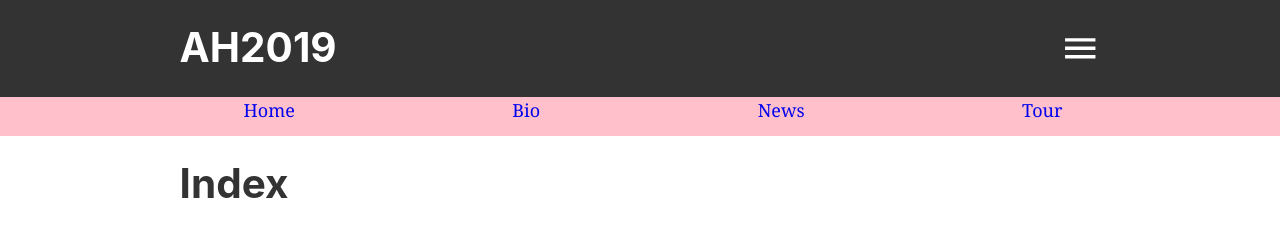
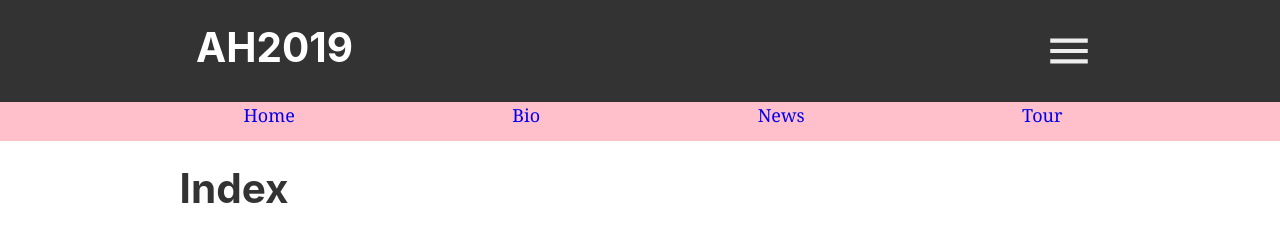
Before and after one commit to adamheldring/AH2019, a Gatsby site in the folder code/: page / in a window 1280 px wide. Shown: the top 230 px of the page. Built offline with nearby package versions, Linux system fonts and the light colour scheme; Gatsby itself is replaced by a stand-in of ours.

Commit message:
make menu buttons actual button elements

```diff
--- a/code/src/components/MobileMenu/MobileMenu.jsx
+++ b/code/src/components/MobileMenu/MobileMenu.jsx
@@ -3,19 +3,18 @@ import { Link } from 'gatsby'
 import { MdClose } from 'react-icons/md'
 import { useSpring, animated } from 'react-spring'
 import SocialMediaBar from '../SocialMediaBar/SocialMediaBar'
-import './MobileMenu.sass'
 import menuData from '../../../data/menuData'
 
 const MobileMenu = ({ setMobileMenuOpen }) => (
   <div className="mobile-menu">
     <div className="mobile-menu__header">
       <span>AH2019</span>
-      <span
-        className="mobile-menu__close-button"
+      <button
+        className="mobile-menu__button"
         onClick={() => setMobileMenuOpen(false)}
       >
         <MdClose />
-      </span>
+      </button>
     </div>
     <ul>
       {menuData.map((menuItem, index) => (
--- a/code/src/components/MobileMenu/MobileMenu.sass
+++ b/code/src/components/MobileMenu/MobileMenu.sass
@@ -34,8 +34,13 @@
     justify-content: space-between
     align-items: center
 
-  &__close-button
+  &__button
     padding: 0
+    margin-right: -10px
+    border: none
+    background-color: transparent
+    color: #eeeeee
+    cursor: pointer
 
   &__item-wrapper
     background: #eeeeee
--- a/code/src/components/header.js
+++ b/code/src/components/header.js
@@ -2,8 +2,9 @@ import React from 'react'
 import { Link } from 'gatsby'
 import PropTypes from 'prop-types'
 import { MdMenu } from 'react-icons/md'
+import './MobileMenu/MobileMenu.sass'
 
-const Header = ({ siteTitle, mobileMenuOpen, setMobileMenuOpen }) => (
+const Header = ({ siteTitle, setMobileMenuOpen }) => (
   <header
     style={{
       background: `#333`,
@@ -14,7 +15,7 @@ const Header = ({ siteTitle, mobileMenuOpen, setMobileMenuOpen }) => (
       style={{
         margin: `0 auto`,
         maxWidth: 960,
-        padding: `1.45rem 1.0875rem`,
+        padding: `1.45rem 2rem`,
         display: 'flex',
         justifyContent: 'space-between',
       }}
@@ -30,17 +31,13 @@ const Header = ({ siteTitle, mobileMenuOpen, setMobileMenuOpen }) => (
           {siteTitle}
         </Link>
       </h1>
-      <h1
-        style={{
-          margin: 0,
-          color: 'white',
-          display: 'flex',
-          alignItems: 'center',
-        }}
+      <button
+        className="mobile-menu__button"
+        style={{ fontSize: '50px' }}
         onClick={() => setMobileMenuOpen(true)}
       >
         <MdMenu />
-      </h1>
+      </button>
     </div>
   </header>
 )
--- a/code/src/components/layout.js
+++ b/code/src/components/layout.js
@@ -13,6 +13,7 @@ import { useTransition, animated, config } from 'react-spring'
 import Header from './header'
 import Menu from './menu'
 import MobileMenu from './MobileMenu/MobileMenu'
+import './MobileMenu/MobileMenu.sass'
 import './layout.css'
 
 const Layout = ({ children }) => {
```
